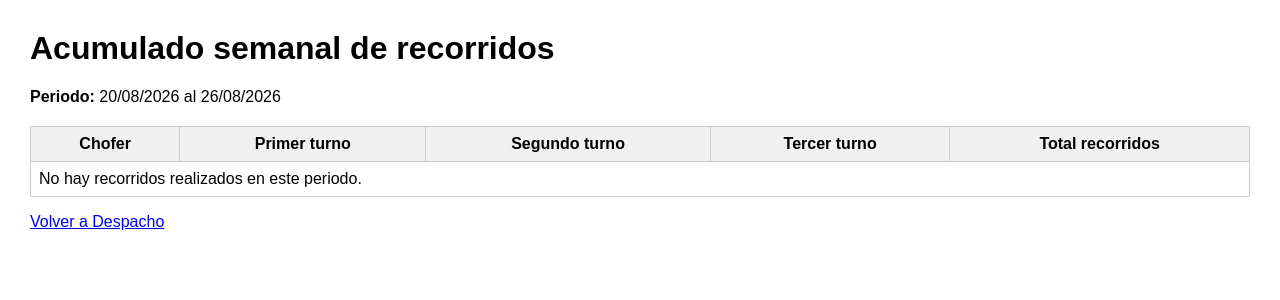
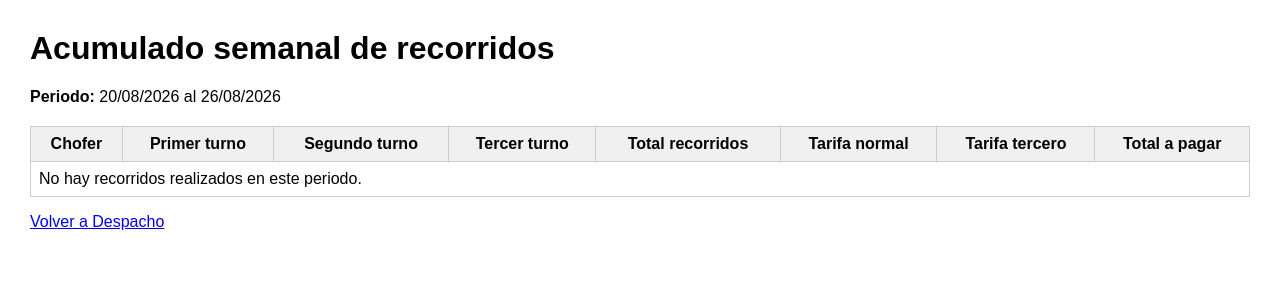
Before and after one commit to jenarod44-ship-it/publicerias_cgc, a Django app: page /reportes/choferes/semanal/ in a window 1280 px wide. Shown: the top 300 px of the page. Run offline with Django 5.2, Linux system fonts and the light colour scheme; data that the repository does not hold is empty.

Commit message:
Calcular pago semanal de choferes

```diff
--- a/core/templates/core/reporte_semanal_choferes.html
+++ b/core/templates/core/reporte_semanal_choferes.html
@@ -51,6 +51,9 @@
             <th>Segundo turno</th>
             <th>Tercer turno</th>
             <th>Total recorridos</th>
+            <th>Tarifa normal</th>
+            <th>Tarifa tercero</th>
+            <th>Total a pagar</th>
         </tr>
     </thead>
 
@@ -62,10 +65,13 @@
         <td>{{ fila.segundo }}</td>
         <td>{{ fila.tercero }}</td>
         <td><strong>{{ fila.total }}</strong></td>
+        <td>${{ fila.importe_normal }}</td>
+        <td>${{ fila.importe_tercero }}</td>
+        <td><strong>${{ fila.total_pagar }}</strong></td>
     </tr>
     {% empty %}
     <tr>
-            <td colspan="5">
+        <td colspan="8">
             No hay recorridos realizados en este periodo.
         </td>
     </tr>
--- a/core/views.py
+++ b/core/views.py
@@ -10,6 +10,8 @@ from django.shortcuts import get_object_or_404, redirect, render
 
 from .forms import ServicioDespachoForm
 from .forms import ReposicionForm, ServicioDespachoForm
+from .models import Servicio, TarifaChofer
+from django.db import models
 
 
 def despacho_dia(request):
@@ -131,6 +133,36 @@ def reporte_semanal_choferes(request):
     fecha_inicio = hoy - timedelta(days=dias_desde_jueves)
     fecha_fin = fecha_inicio + timedelta(days=6)
 
+    tarifa_normal = (
+        TarifaChofer.objects
+        .filter(
+            tipo="NORMAL",
+            activa=True,
+            fecha_inicio__lte=fecha_fin,
+        )
+        .filter(
+            models.Q(fecha_fin__isnull=True) |
+            models.Q(fecha_fin__gte=fecha_inicio)
+        )
+        .order_by("-fecha_inicio")
+        .first()
+    )
+
+    tarifa_tercero = (
+        TarifaChofer.objects
+        .filter(
+            tipo="TERCERO",
+            activa=True,
+            fecha_inicio__lte=fecha_fin,
+        )
+        .filter(
+            models.Q(fecha_fin__isnull=True) |
+            models.Q(fecha_fin__gte=fecha_inicio)
+        )
+        .order_by("-fecha_inicio")
+        .first()
+    )
+
     servicios = (
         Servicio.objects.filter(
             fecha__range=(fecha_inicio, fecha_fin),
@@ -166,10 +198,24 @@ def reporte_semanal_choferes(request):
 
         resumen[chofer.pk]["total"] += 1
 
+        for fila in resumen.values():
+            importe_normal = tarifa_normal.importe if tarifa_normal else 0
+            importe_tercero = tarifa_tercero.importe if tarifa_tercero else 0
+
+            fila["importe_normal"] = importe_normal
+            fila["importe_tercero"] = importe_tercero
+
+            fila["total_pagar"] = (
+                (fila["primero"] + fila["segundo"]) * importe_normal
+                + fila["tercero"] * importe_tercero
+            )
+
     contexto = {
         "fecha_inicio": fecha_inicio,
         "fecha_fin": fecha_fin,
         "resumen": resumen.values(),
+        "tarifa_normal": tarifa_normal,
+        "tarifa_tercero": tarifa_tercero,
     }
 
     return render(
```
Lines whose indentation alone changed are shown as unchanged.
